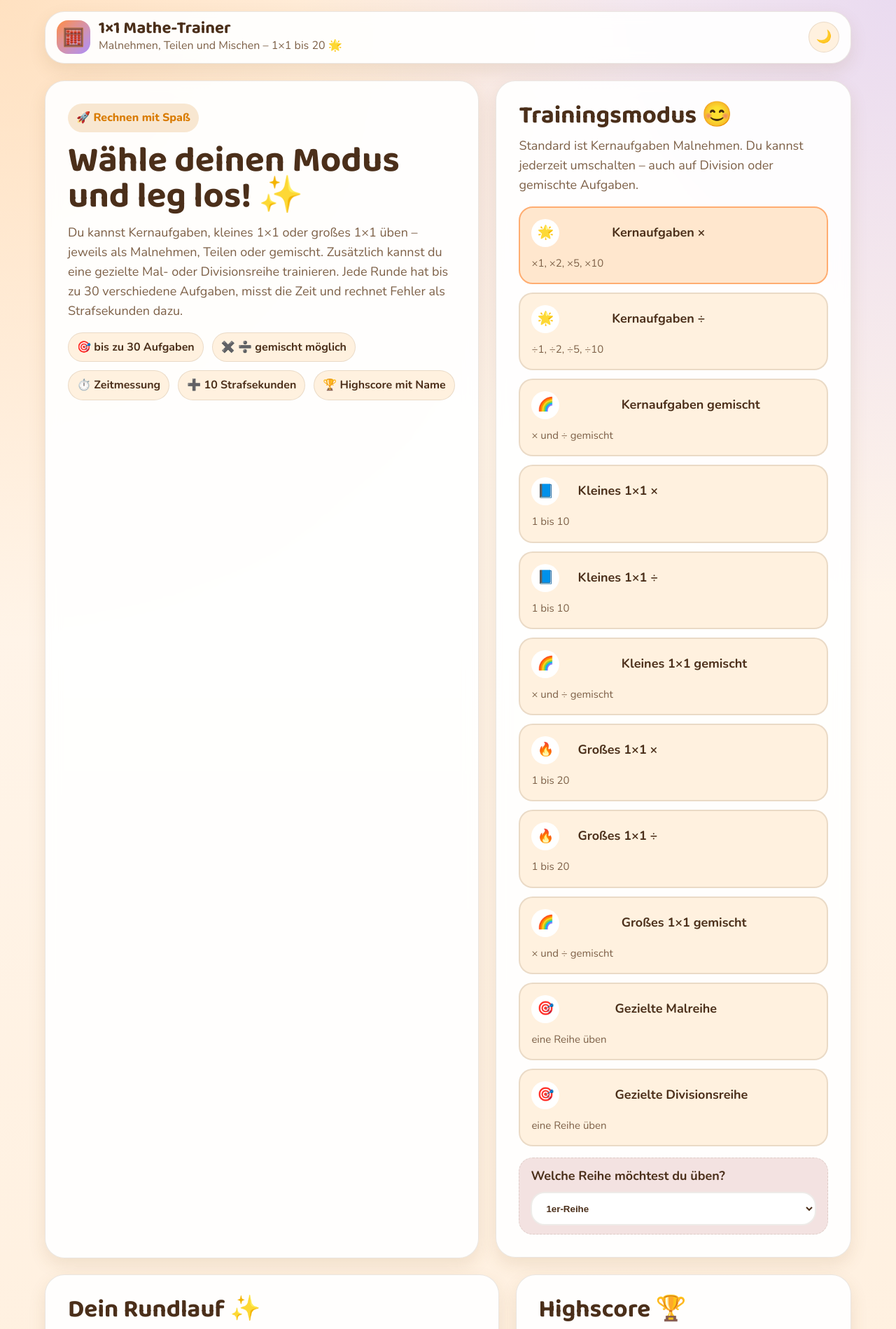
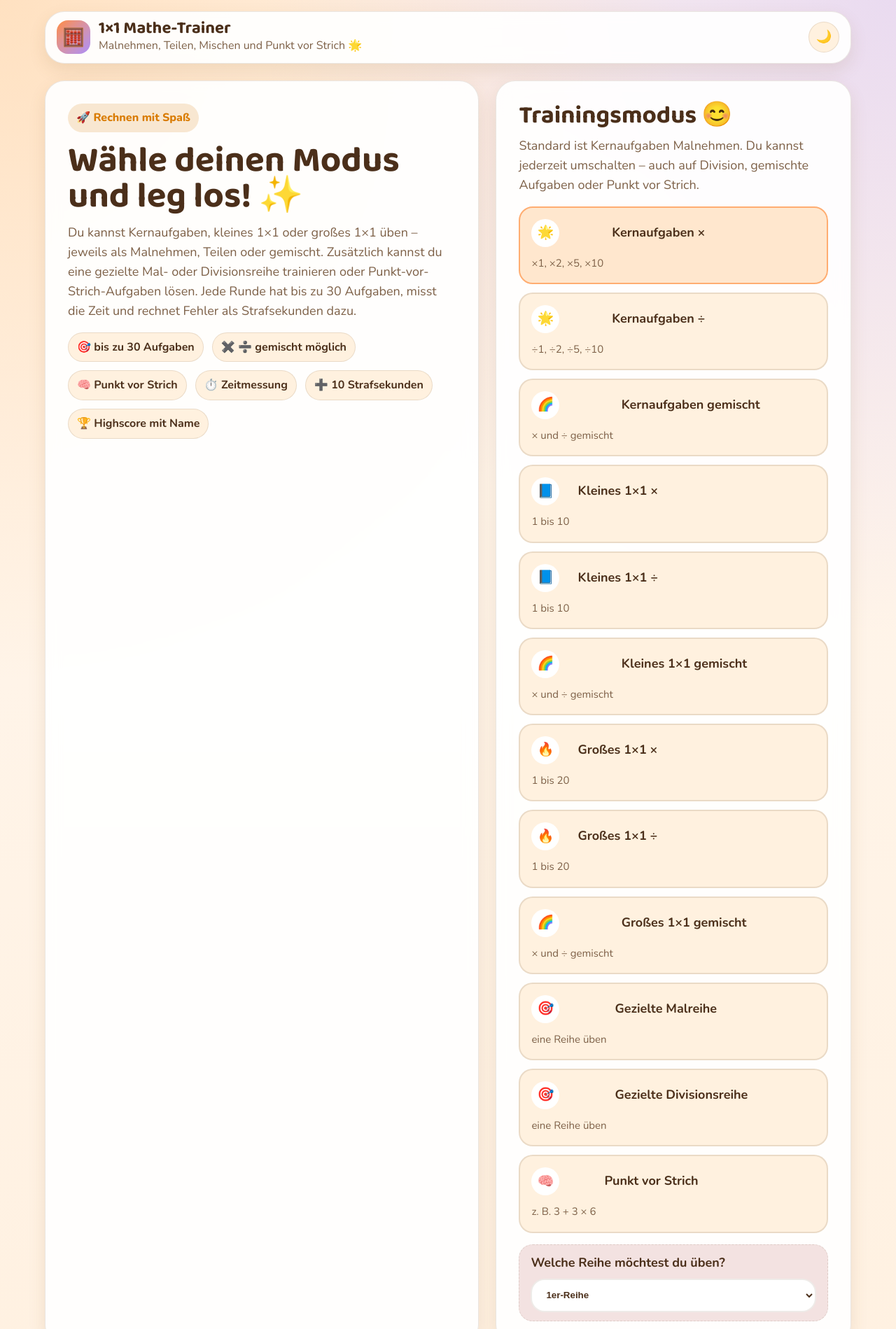
Before and after one commit to lukassk87-hash/Rechnen, a website: page www/index.html in a window 1280 px wide. Shown: the top 1899 px of the page at 70% size. Drawn offline with nearby package versions, Linux system fonts and the light colour scheme.

Commit message:
Aktualisieren von index.html

```diff
--- a/www/index.html
+++ b/www/index.html
@@ -18,7 +18,7 @@
         <div class="logo" aria-hidden="true">🧮</div>
         <div class="brand-text">
           <strong>1×1 Mathe-Trainer</strong>
-          <span>Malnehmen, Teilen und Mischen – 1×1 bis 20 🌟</span>
+          <span>Malnehmen, Teilen, Mischen und Punkt vor Strich 🌟</span>
         </div>
       </div>
       <button class="theme-toggle" type="button" data-theme-toggle aria-label="Modus wechseln">🌙</button>
@@ -29,10 +29,11 @@
         <article class="hero-main panel bounce-in">
           <div class="eyebrow">🚀 Rechnen mit Spaß</div>
           <h1>Wähle deinen Modus<br>und leg los! ✨</h1>
-          <p>Du kannst Kernaufgaben, kleines 1×1 oder großes 1×1 üben – jeweils als Malnehmen, Teilen oder gemischt. Zusätzlich kannst du eine gezielte Mal- oder Divisionsreihe trainieren. Jede Runde hat bis zu 30 verschiedene Aufgaben, misst die Zeit und rechnet Fehler als Strafsekunden dazu.</p>
+          <p>Du kannst Kernaufgaben, kleines 1×1 oder großes 1×1 üben – jeweils als Malnehmen, Teilen oder gemischt. Zusätzlich kannst du eine gezielte Mal- oder Divisionsreihe trainieren oder Punkt-vor-Strich-Aufgaben lösen. Jede Runde hat bis zu 30 Aufgaben, misst die Zeit und rechnet Fehler als Strafsekunden dazu.</p>
           <div class="fun-badges" aria-label="Eigenschaften">
             <div class="fun-badge">🎯 bis zu 30 Aufgaben</div>
             <div class="fun-badge">✖️ ➗ gemischt möglich</div>
+            <div class="fun-badge">🧠 Punkt vor Strich</div>
             <div class="fun-badge">⏱️ Zeitmessung</div>
             <div class="fun-badge">➕ 10 Strafsekunden</div>
             <div class="fun-badge">🏆 Highscore mit Name</div>
@@ -42,7 +43,7 @@
         <aside class="hero-side panel">
           <div>
             <h2>Trainingsmodus 😊</h2>
-            <p>Standard ist Kernaufgaben Malnehmen. Du kannst jederzeit umschalten – auch auf Division oder gemischte Aufgaben.</p>
+            <p>Standard ist Kernaufgaben Malnehmen. Du kannst jederzeit umschalten – auch auf Division, gemischte Aufgaben oder Punkt vor Strich.</p>
           </div>
 
           <div class="mode-grid" role="radiogroup" aria-label="Trainingsmodus wählen">
@@ -121,6 +122,13 @@
               <span class="mode-icon">🎯</span>
               <strong>Gezielte Divisionsreihe</strong>
               <small>eine Reihe üben</small>
+            </label>
+
+            <label class="mode-card">
+              <input type="radio" name="mode" value="pvs" />
+              <span class="mode-icon">🧠</span>
+              <strong>Punkt vor Strich</strong>
+              <small>z. B. 3 + 3 × 6</small>
             </label>
           </div>
 
@@ -244,6 +252,7 @@
               <li class="info-item"><span aria-hidden="true">📘</span><div><strong>Kleines 1×1</strong><small>1 bis 10 – auch ÷ und gemischt</small></div></li>
               <li class="info-item"><span aria-hidden="true">🔥</span><div><strong>Großes 1×1</strong><small>1 bis 20 – auch ÷ und gemischt</small></div></li>
               <li class="info-item"><span aria-hidden="true">🎯</span><div><strong>Gezielte Reihe</strong><small>Mal oder Division – 1 bis 10</small></div></li>
+              <li class="info-item"><span aria-hidden="true">🧠</span><div><strong>Punkt vor Strich</strong><small>Mal/Division zuerst, dann + oder −</small></div></li>
             </ul>
           </section>
         </aside>
```
